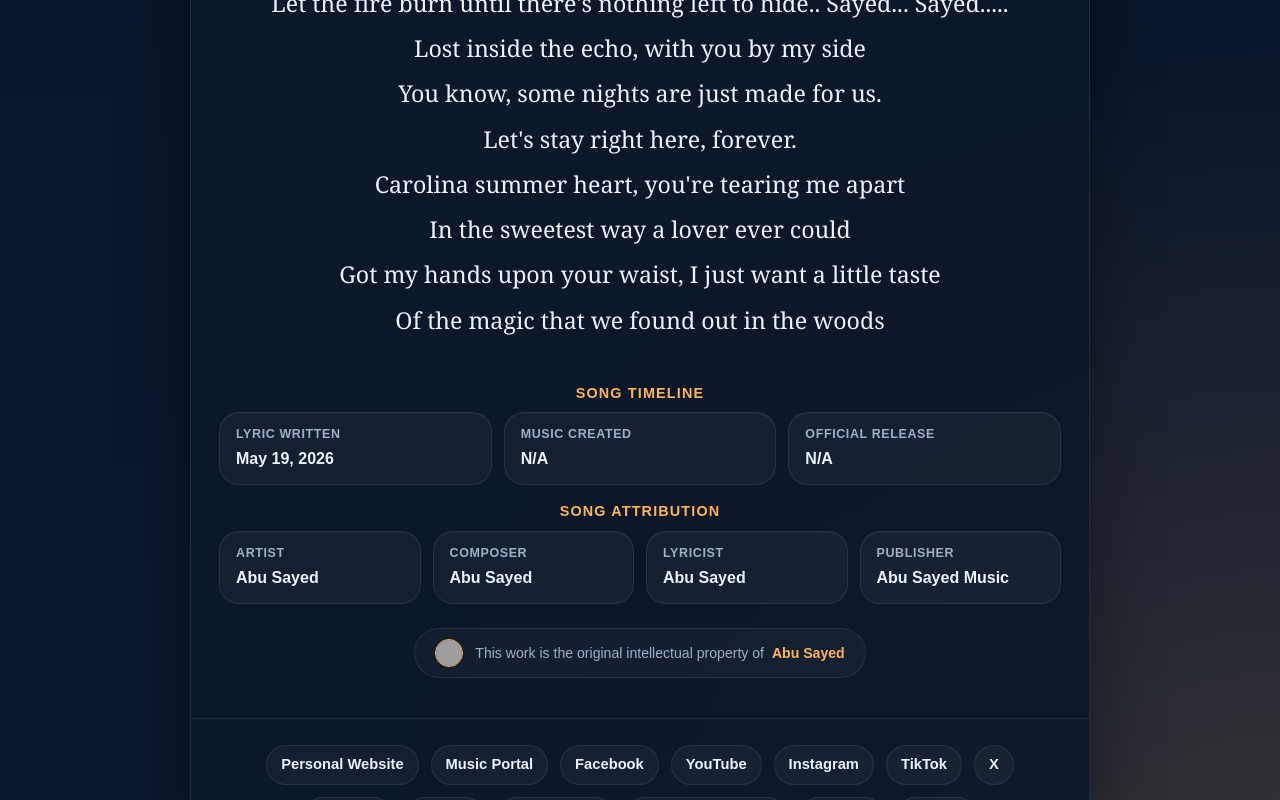
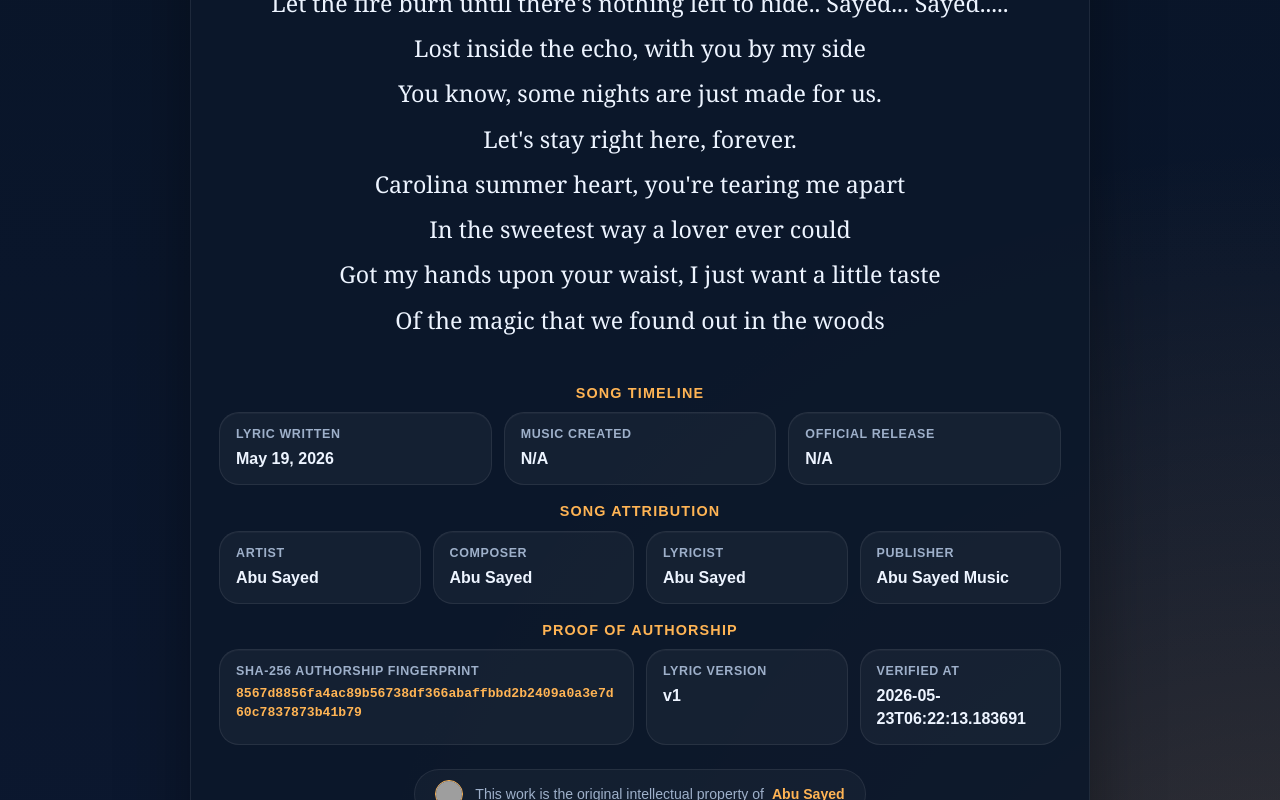
Before and after one commit to ImAbuSayed/carolina-summer-heart, a plain HTML site: page index.html in a window 1280 px wide. Shown: the part 2000-2800 px from the top of the page. Drawn offline with Linux system fonts and the light colour scheme; grey boxes are pictures that could not be loaded.

Commit message:
feat: update song assets v1 with signed GPG commit [verified]

```diff
--- a/index.html
+++ b/index.html
@@ -14,9 +14,9 @@
     <meta name="keywords" content="Carolina Summer Heart, Abu Sayed lyrics, original song lyrics, Abu Sayed original song, Abu Sayed lyricist, Abu Sayed composer, Abu Sayed songwriter, official lyrics">
     <meta name="robots" content="index,follow,max-snippet:-1,max-image-preview:large,max-video-preview:-1">
     <meta name="referrer" content="strict-origin-when-cross-origin">
-    <meta name="description" content="Explore the poetic journey of &#x27;Carolina Summer Heart&#x27;, an original masterpiece written and composed by Abu Sayed.">
+    <meta name="description" content="Official lyric archive for Abu Sayed&#x27;s song &#x27;Carolina Summer Heart&#x27;. Written, composed, and owned by the artist.">
     <meta property="og:title" content="Carolina Summer Heart - Original Lyrics by Abu Sayed">
-    <meta property="og:description" content="Explore the poetic journey of &#x27;Carolina Summer Heart&#x27;, an original masterpiece written and composed by Abu Sayed.">
+    <meta property="og:description" content="Official lyric archive for Abu Sayed&#x27;s song &#x27;Carolina Summer Heart&#x27;. Written, composed, and owned by the artist.">
     <meta property="og:type" content="music.song">
     <meta property="og:url" content="https://imabusayed.github.io/carolina-summer-heart/">
     <meta property="og:site_name" content="Abu Sayed Music">
@@ -24,7 +24,7 @@
     <meta name="last-modified" content="2026-05-19 07:42:58">
     <meta name="twitter:card" content="summary_large_image">
     <meta name="twitter:title" content="Carolina Summer Heart - Original Lyrics by Abu Sayed">
-    <meta name="twitter:description" content="Explore the poetic journey of &#x27;Carolina Summer Heart&#x27;, an original masterpiece written and composed by Abu Sayed.">
+    <meta name="twitter:description" content="Official lyric archive for Abu Sayed&#x27;s song &#x27;Carolina Summer Heart&#x27;. Written, composed, and owned by the artist.">
     <link rel="canonical" href="https://imabusayed.github.io/carolina-summer-heart/">
     <link rel="sitemap" type="application/xml" title="Sitemap" href="https://imabusayed.github.io/carolina-summer-heart/sitemap.xml">
     <link rel="author" href="https://github.com/ImAbuSayed">
@@ -100,7 +100,7 @@
       "@id": "https://imabusayed.github.io/carolina-summer-heart#webpage",
       "url": "https://imabusayed.github.io/carolina-summer-heart/",
       "name": "Carolina Summer Heart - Original Lyrics by Abu Sayed",
-      "description": "Explore the poetic journey of 'Carolina Summer Heart', an original masterpiece written and composed by Abu Sayed.",
+      "description": "Official lyric archive for Abu Sayed's song 'Carolina Summer Heart'. Written, composed, and owned by the artist.",
       "isPartOf": {
         "@id": "https://music.abusayed.com.bd/#website"
       },
@@ -537,7 +537,7 @@
 
         <div class="controls">
             <button class="btn-speak" id="speakBtn" title="Read the lyrics aloud"><span id="speakText">Read Aloud</span></button>
-            <a href="https://music.abusayed.com.bd/Licensing/?https://imabusayed.github.io/carolina-summer-heart/" class="btn-license" title="Get licensing for this song" target="_blank">Music Rights & Licensing for Carolina Summer Heart</a>
+            <a href="https://music.abusayed.com.bd/Licensing/?https://imabusayed.github.io/carolina-summer-heart/" class="btn-license" title="Get licensing for this song" target="_blank">License this song: Carolina Summer Heart</a>
 
         </div>
         <br>
@@ -612,6 +612,26 @@
             <div class="meta-card">
                 <span class="meta-label">Publisher</span>
                 <strong>Abu Sayed Music</strong>
+            </div>
+
+                </div>
+            </div>
+
+            <div class="details-block">
+                <div class="details-title">Proof of Authorship</div>
+                <div class="meta-grid">
+
+            <div class="meta-card" style="grid-column: span 2;">
+                <span class="meta-label">SHA-256 Authorship Fingerprint</span>
+                <strong style="word-break: break-all; font-family: monospace; font-size: 0.82rem; color: var(--accent);">8567d8856fa4ac89b56738df366abaffbbd2b2409a0a3e7d60c7837873b41b79</strong>
+            </div>
+            <div class="meta-card">
+                <span class="meta-label">Lyric Version</span>
+                <strong>v1</strong>
+            </div>
+            <div class="meta-card">
+                <span class="meta-label">Verified At</span>
+                <strong>2026-05-23T06:22:13.183691</strong>
             </div>
 
                 </div>
```
Also changed, not shown: excerpts/Bridge-Preview.txt (added), excerpts/Chorus-Preview.txt (added), excerpts/Final-Chorus-Preview.txt (added), excerpts/Hook-Preview.txt (added), excerpts/Post-Chorus-2-Preview.txt (added), excerpts/Post-Chorus-Preview.txt (added), excerpts/Pre-Chorus-2-Preview.txt (added), excerpts/Pre-Chorus-Preview.txt (added), excerpts/Verse-1-Preview.txt (added), excerpts/Verse-2-Preview.txt (added), hashes.txt (added), llms.txt, lyrics_backup/2026-05-23_carolina-summer-heart-v1.txt (added), manifest.json (added), 1 other file.
